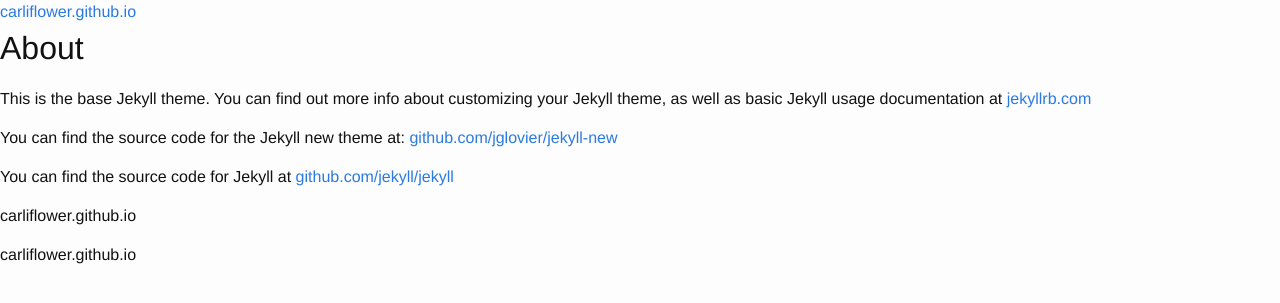
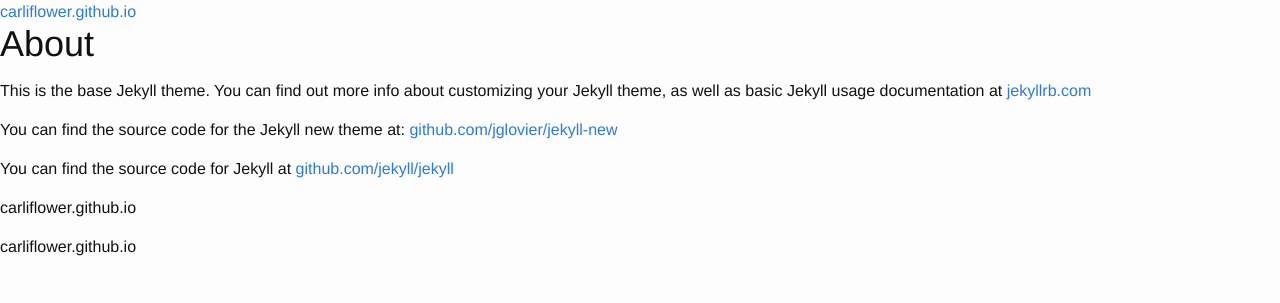
Before and after one commit to carliflower/carliflower.github.io, a Jekyll site: the page built from about.md, in a window 1280 px wide. Shown: the top 303 px of the page. Built offline with Jekyll 4.4.1, drawn with Linux system fonts in a browser that asks for light colours; nearby versions of some CDN libraries.

Commit message:
added bootstrap to site

```diff
--- a/_includes/head.html
+++ b/_includes/head.html
@@ -5,7 +5,7 @@
 
   <title>{% if page.title %}{{ page.title }}{% else %}{{ site.title }}{% endif %}</title>
   <meta name="description" content="{% if page.excerpt %}{{ page.excerpt | strip_html | strip_newlines | truncate: 160 }}{% else %}{{ site.description }}{% endif %}">
-
+  <link rel="stylesheet" href="https://maxcdn.bootstrapcdn.com/bootstrap/3.3.2/css/bootstrap.min.css">
   <link rel="stylesheet" href="{{ "/css/main.css" | prepend: site.baseurl }}">
   <link rel="canonical" href="{{ page.url | replace:'index.html','' | prepend: site.baseurl | prepend: site.url }}">
   <link rel="alternate" type="application/rss+xml" title="{{ site.title }}" href="{{ "/feed.xml" | prepend: site.baseurl | prepend: site.url }}" />
```
